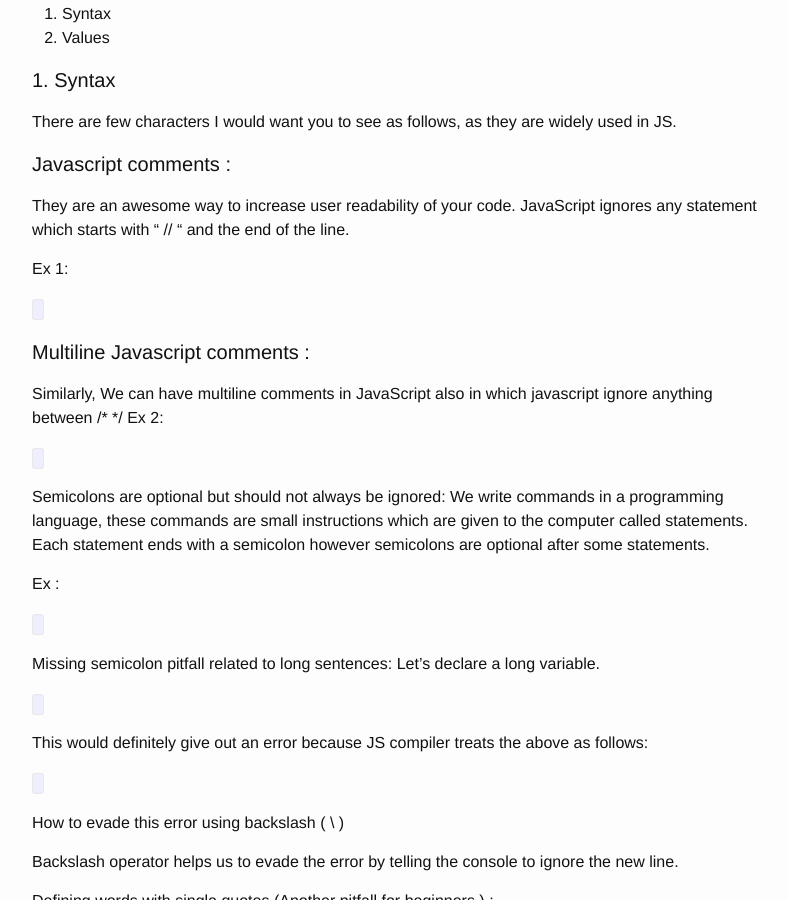
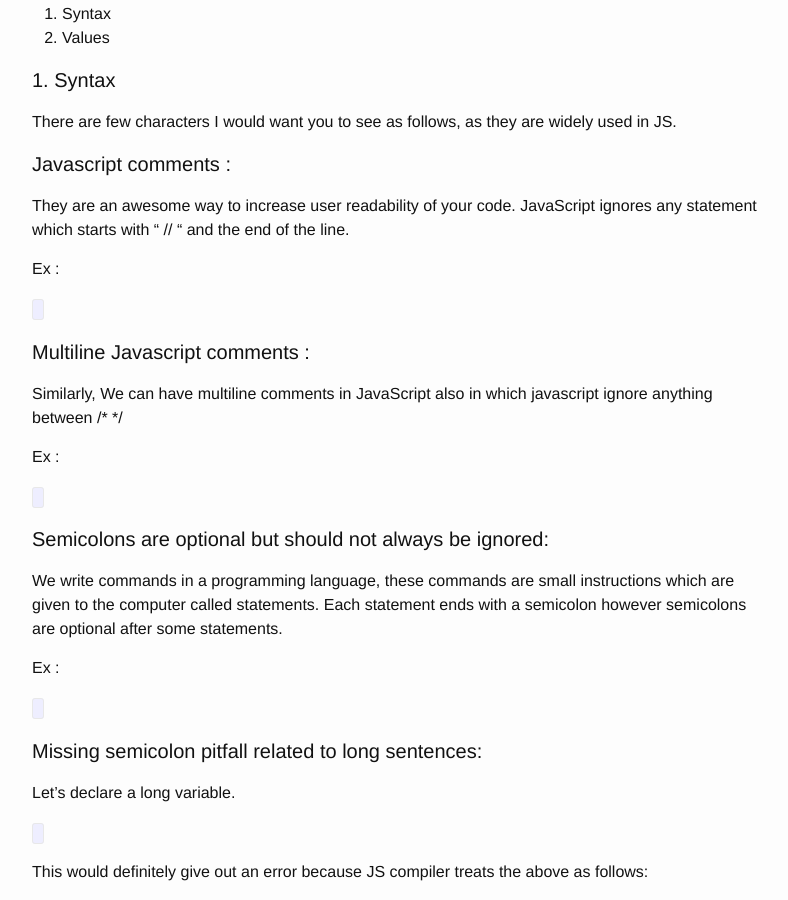
Before and after one commit to sagarmunjal/repo0001, a Jekyll site: the page built from _posts/2016-06-07-buckling-up.md, in a window 1280 px wide and 900 px high, scrolled down 525 px. Shown: the whole window, without its empty margins (238-1026 px from the left). Built offline with Jekyll 4.4.1, drawn with Linux system fonts in a browser that asks for light colours; nearby versions of some CDN libraries; a script that is not in the unit is left out.

Commit message:
Updated 2016-06-07-buckling-up.md

```diff
--- a/_posts/2016-06-07-buckling-up.md
+++ b/_posts/2016-06-07-buckling-up.md
@@ -39,7 +39,7 @@ There are few characters I would want you to see as follows, as they are widely
 They are an awesome way to increase user readability of your code.
 JavaScript ignores any statement which starts with “ // “ and the end of the line.
 
-Ex 1:
+Ex :
 
 <code data-gist-id="9fd0f90a822dc3660cb93703043ca1c6" data-gist-hide-footer="true" data-gist-line="1-2"></code>
 
@@ -47,11 +47,13 @@ Ex 1:
 #### Multiline Javascript comments :
 
 Similarly, We can have multiline comments in JavaScript also in which javascript ignore anything between /*  */
-Ex 2:
+
+Ex :
 
 <code data-gist-id="9fd0f90a822dc3660cb93703043ca1c6" data-gist-hide-footer="true" data-gist-line="4-8"></code>
 
-Semicolons are optional but should not always be ignored:
+#### Semicolons are optional but should not always be ignored:
+
 We write commands in a programming language, these commands are small instructions which are given to the computer called statements. Each statement ends with a semicolon however semicolons are optional after some statements.
 
 Ex :
@@ -59,7 +61,8 @@ Ex :
 <code data-gist-id="9fd0f90a822dc3660cb93703043ca1c6" data-gist-hide-footer="true" data-gist-line="10-13"></code>
 
 
-Missing semicolon pitfall related to long sentences:
+#### Missing semicolon pitfall related to long sentences:
+
 Let’s declare a long variable.
 
 <code data-gist-id="9fd0f90a822dc3660cb93703043ca1c6" data-gist-hide-footer="true" data-gist-line="15-19"></code>
@@ -67,6 +70,7 @@ Let’s declare a long variable.
 This would definitely give out an error because JS compiler treats the above as follows:
 
 <code data-gist-id="9fd0f90a822dc3660cb93703043ca1c6" data-gist-hide-footer="true" data-gist-line="21-24" data-gist-highlight-line="21"></code>
+
 
 How to evade this error using backslash ( \ )
 
```
